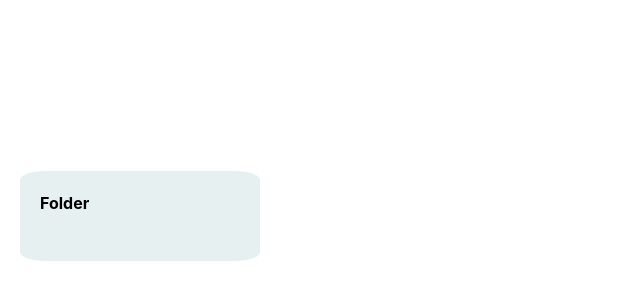
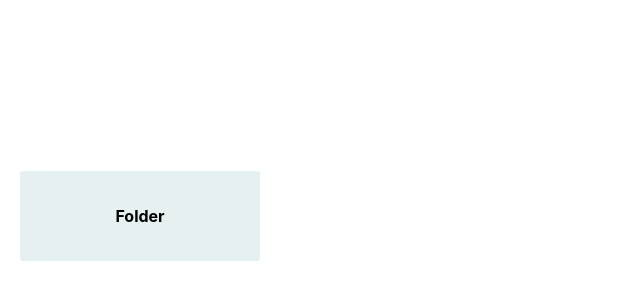
Before and after one commit to polin103109/Ollyotask1, a React (Vite) app: page / in a window 1280 px wide. Shown: the part 184-484 px from the top of the page, without its empty margins (0-640 px from the left). Built offline with nearby package versions, Linux system fonts and the light colour scheme.

Commit message:
added the changes for UI

```diff
--- a/src/App.css
+++ b/src/App.css
@@ -6,17 +6,33 @@
   background-color: rgb(231, 240, 240);
   padding: 20px;
   margin: 20px;
-  border-radius: 10%;
+  display: flex;
+  align-items: center;
+  justify-content: center;
+  border-radius: 2%;
   cursor: pointer;
 }
 .subfolder{
+  display: flex;
+  align-items: center;
+  justify-content: center;
+  flex-direction: row;
+  gap:20px;
   width:200px;
   height:50px;
   color:black;
   font-weight: bold;
-  background-color: rgb(231, 240, 240);
   padding: 20px;
   margin: 20px;
-  border-radius: 10%;
+  border-radius: 2%;
   cursor: pointer;
+  background-color: #e0e0e0;
+
+
 }
+.subforders{
+  display: grid;
+  grid-template-columns: 1fr 1fr;
+  gap:10px;
+
+}
--- a/src/App.jsx
+++ b/src/App.jsx
@@ -1,28 +1,60 @@
+import React, { useState } from 'react';
+import './App.css';
 
-import './App.css'
-import React, { useState } from 'react';
+function Subfolder({ name, subfolders }) {
+  const [subfoldersVisible, setSubfoldersVisible] = useState(false);
 
+  const clickSubfolder = () => {
+    setSubfoldersVisible(!subfoldersVisible);
+  };
 
+  return (
+    <div>
+      <div className='subfolder' onClick={clickSubfolder}>
+        {name}
+      </div>
+      {subfoldersVisible && (
+        <div className='subfolders'>
+          {subfolders.map((subfolder, index) => (
+            <div className='subfolder'>
+            <Subfolder key={index} name={subfolder.name} subfolders={subfolder.subfolders} />
+            </div>
+          ))}
+        </div>
+      )}
+    </div>
+  );
+}
 
 function App() {
-  const [subfoldersVisible, setSubfoldersVisible] = useState(false);
+  const [foldersVisible, setFoldersVisible] = useState(false);
+
   const clickFolder = () => {
-    setSubfoldersVisible(!subfoldersVisible);
+    setFoldersVisible(!foldersVisible);
   };
+
   return (
+    <div>
+      <div className='folderDiv' onClick={clickFolder}>
+        Folder
+      </div>
 
-      <div>
-        <div className='folderDiv' onClick={clickFolder}>Folder</div>
-
-        {subfoldersVisible && (
+      {foldersVisible && (
         <div className='subfolders'>
-          <div className='subfolder'>Subfolder 1</div>
-          <div className='subfolder'>Subfolder 2</div>
-
+          <Subfolder
+            name='Fruits'
+            subfolders={[
+              { name: 'Apple', subfolders: [{name:'applle',subfolders:[]}] },
+              { name: 'Orange', subfolders: [{ name: 'Orangii', subfolders: [] }] },
+            ]}
+          />
+          <Subfolder name='Animals' subfolders={[
+            { name: 'Lion', subfolders: [] },
+            { name: 'Tiger', subfolders: [{ name: 'Baby Tiger', subfolders: [] }] },
+          ]} />
         </div>
       )}
-      </div>
-
+    </div>
   );
 }
 
```
